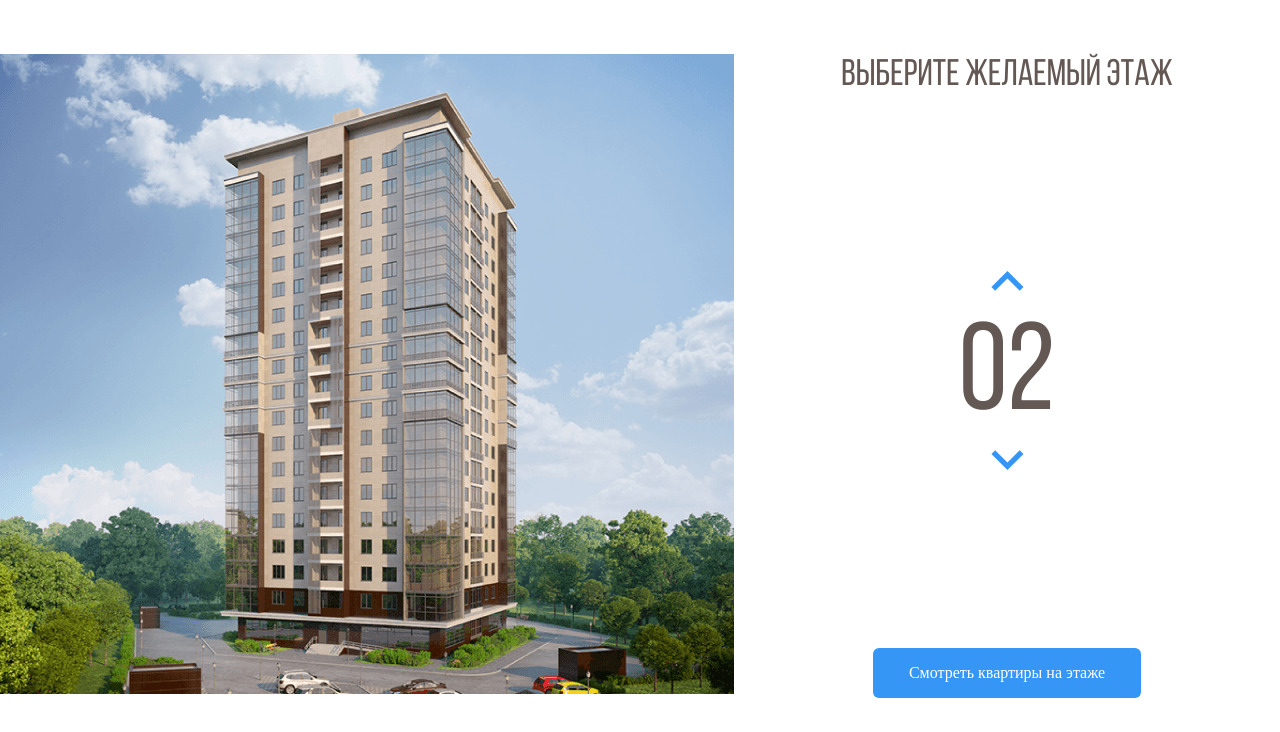
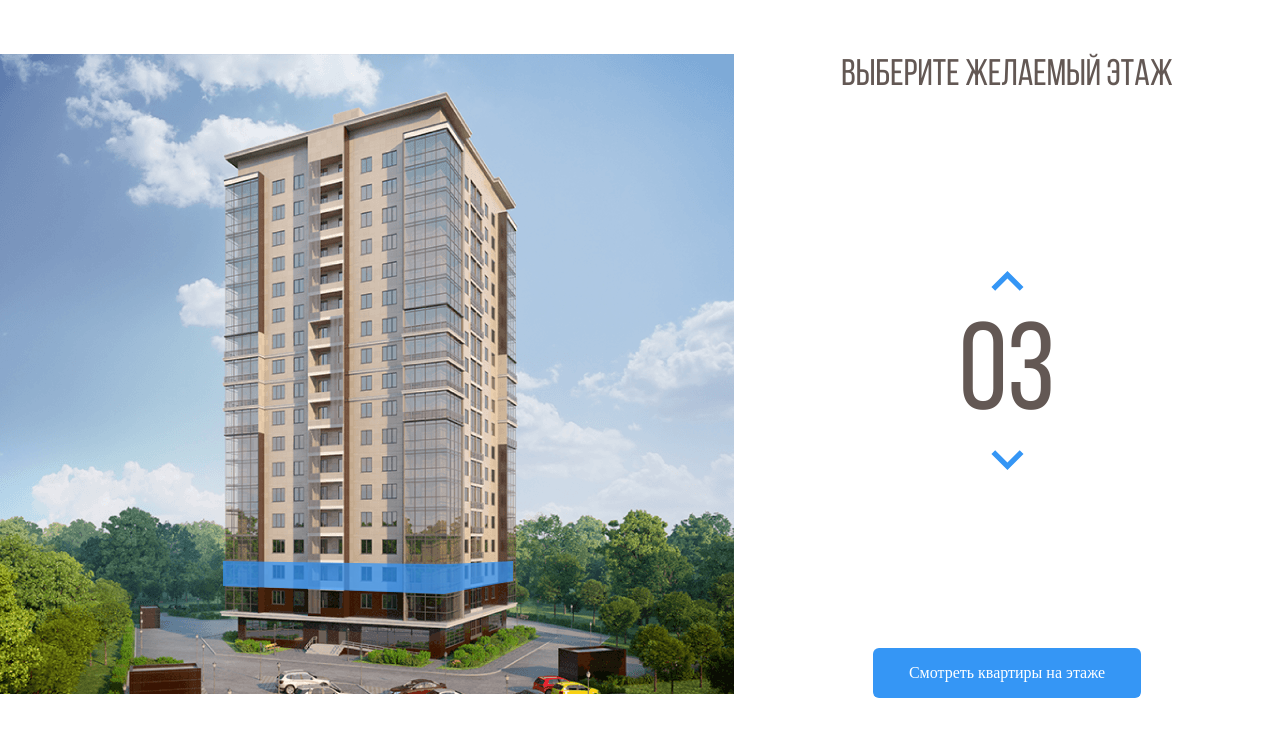
Before and after one commit to arteemm/residential-complex, a plain HTML site: page index.html in a window 1280 px wide. Both pictures are taken after a click on the button 1007 px from the left and 351 px from the top of the page. Shown: the part 68-800 px from the top of the page. Drawn offline with nearby package versions, Linux system fonts and the light colour scheme.

Commit message:
add js code

```diff
--- a/index.html
+++ b/index.html
@@ -54,23 +54,23 @@
         </pattern>
         <image id="image0" width="740" height="640" xlink:href="./image/home 1.png"/>
         </defs>
-        <path d="M222 533L442.8 541L512 527.3V549L443.5 568.7L222 557.7V533Z" fill="#3595F6" fill-opacity="0.75"/>
-        <path d="M223 532V507L443.3 510.3L513 507V527L443.7 540L223 532Z" fill="#3595F6" fill-opacity="0.75"/>
-        <path d="M223 506V481H444H513V504L445 511L223 506Z" fill="#3595F6" fill-opacity="0.75"/>
-        <path d="M223 482V457L444.3 453.3L512 460V482H444" fill="#3595F6" fill-opacity="0.75"/>
-        <path d="M223 456V430L444.5 426.7L513 437.7V459L444 452.3L223 456Z" fill="#3595F6" fill-opacity="0.75"/>
-        <path d="M222 429V405.3L443 393L514 416V437.3L443 425L222 429Z" fill="#3595F6" fill-opacity="0.75"/>
-        <path d="M222 407V382L444.2 365.7L514 394.3V415L443.7 393.3L222 407Z" fill="#3595F6" fill-opacity="0.75"/>
-        <path d="M222 382V357L444.5 336.7L514 373.3V394L442 365.3L222 382Z" fill="#3595F6" fill-opacity="0.75"/>
-        <path d="M222 356V332L445 307.3L514 351.3V373L444.7 335L222 356Z" fill="#3595F6" fill-opacity="0.75"/>
-        <path d="M222 331V307L444.5 278.3L514 329.3V350L443.7 307.7L222 331Z" fill="#3595F6" fill-opacity="0.75"/>
-        <path d="M221 307V283L443.3 250L514 309.3V329L444 278.3L221 307Z" fill="#3595F6" fill-opacity="0.75"/>
-        <path d="M222 282V258L443.2 223L513 287V308L444.3 249.7L222 282Z" fill="#3595F6" fill-opacity="0.75"/>
-        <path d="M222 258V233L444.3 195L513 265.3V286L444 222L222 258Z" fill="#3595F6" fill-opacity="0.75"/>
-        <path d="M222 232V207L442.8 163.3L513 242.3V265L444 191.7L222 232Z" fill="#3595F6" fill-opacity="0.75"/>
-        <path d="M223 208V183L443 135L513 220V243L442.3 163.7L223 208Z" fill="#3595F6" fill-opacity="0.75"/>
-        <path d="M222 183V158L441.8 106L513 198.3V221L443.3 134.7L222 183Z" fill="#3595F6" fill-opacity="0.75"/>
-        <path d="M222 158V132L444 75.3L513 177V198L443.7 106.3L222 158Z" fill="#3595F6" fill-opacity="0.75"/>
+        <path data-floor="02" d="M222 533L442.8 541L512 527.3V549L443.5 568.7L222 557.7V533Z" fill="#3595F6" fill-opacity="0.75"/>
+        <path data-floor="03" d="M223 532V507L443.3 510.3L513 507V527L443.7 540L223 532Z" fill="#3595F6" fill-opacity="0.75"/>
+        <path data-floor="04" d="M223 506V481H444H513V504L445 511L223 506Z" fill="#3595F6" fill-opacity="0.75"/>
+        <path data-floor="05" d="M223 482V457L444.3 453.3L512 460V482H444" fill="#3595F6" fill-opacity="0.75"/>
+        <path data-floor="06" d="M223 456V430L444.5 426.7L513 437.7V459L444 452.3L223 456Z" fill="#3595F6" fill-opacity="0.75"/>
+        <path data-floor="07" d="M222 429V405.3L443 393L514 416V437.3L443 425L222 429Z" fill="#3595F6" fill-opacity="0.75"/>
+        <path data-floor="08" d="M222 407V382L444.2 365.7L514 394.3V415L443.7 393.3L222 407Z" fill="#3595F6" fill-opacity="0.75"/>
+        <path data-floor="09" d="M222 382V357L444.5 336.7L514 373.3V394L442 365.3L222 382Z" fill="#3595F6" fill-opacity="0.75"/>
+        <path data-floor="10" d="M222 356V332L445 307.3L514 351.3V373L444.7 335L222 356Z" fill="#3595F6" fill-opacity="0.75"/>
+        <path data-floor="11" d="M222 331V307L444.5 278.3L514 329.3V350L443.7 307.7L222 331Z" fill="#3595F6" fill-opacity="0.75"/>
+        <path data-floor="12" d="M221 307V283L443.3 250L514 309.3V329L444 278.3L221 307Z" fill="#3595F6" fill-opacity="0.75"/>
+        <path data-floor="13" d="M222 282V258L443.2 223L513 287V308L444.3 249.7L222 282Z" fill="#3595F6" fill-opacity="0.75"/>
+        <path data-floor="14" d="M222 258V233L444.3 195L513 265.3V286L444 222L222 258Z" fill="#3595F6" fill-opacity="0.75"/>
+        <path data-floor="15" d="M222 232V207L442.8 163.3L513 242.3V265L444 191.7L222 232Z" fill="#3595F6" fill-opacity="0.75"/>
+        <path data-floor="16" d="M223 208V183L443 135L513 220V243L442.3 163.7L223 208Z" fill="#3595F6" fill-opacity="0.75"/>
+        <path data-floor="17" d="M222 183V158L441.8 106L513 198.3V221L443.3 134.7L222 183Z" fill="#3595F6" fill-opacity="0.75"/>
+        <path data-floor="18" d="M222 158V132L444 75.3L513 177V198L443.7 106.3L222 158Z" fill="#3595F6" fill-opacity="0.75"/>
         </svg>
     </div>
     <!-- /.main-image -->
@@ -91,5 +91,9 @@
     </div>
     <!-- /.main-info -->
   </main>
+  <script
+  src="https://code.jquery.com/jquery-3.6.0.min.js" integrity="sha256-/xUj+3OJU5yExlq6GSYGSHk7tPXikynS7ogEvDej/m4=" crossorigin="anonymous">
+  </script>
+  <script src="./js/main.js"></script>
 </body>
 </html>
--- /dev/null
+++ b/js/main.js
@@ -0,0 +1,37 @@
+$(document).ready(function () {
+  var currentFloor = 2; //переменная где хранится текущий этаж
+  var floorPath = $(".home-image path"); // каждый отдельный этаж в SVG
+  var counterUp = $(".counter-up"); // кнопка увеличения этажа
+  var counterDown = $(".counter-down"); // кнопка уменьшения этажа
+
+   // функция при наведении мышью на этаж
+  floorPath.on('mouseover', function() {
+    floorPath.removeClass('current-floor') ; // удаляем активный класс у этажей
+    currentFloor = $(this).attr('data-floor'); // получаем значение текущего этажа
+    $('.counter').text(currentFloor); // записываем значение этажа в счетчик справа
+  });
+
+  // отслеживаем клик по кнопке вверх
+  counterUp.on("click", function () {
+    // проверяем значение этажа, оно не должно быть больше 18
+    if (currentFloor < 18) {
+      currentFloor++; // прибавляем один этаж
+      usCurrentFloor = currentFloor.toLocaleString('en-Us', {minimumIntegerDigits: 2, useGrouping: false}); // форматируем переменную с этажем, чтобы было 01 а не 1
+      $('.counter').text(usCurrentFloor); // записываем значение этажа в счетчик справа
+      floorPath.removeClass('current-floor') ;// удаляем активный класс у этажей
+      $(`[data-floor=${usCurrentFloor}]`).toggleClass("current-floor"); // подсвечиваем текущий этаж
+    }
+  });
+
+   // отслеживаем клик по кнопке ввниз
+  counterDown.on('click', function () {
+    // проверяем значение этажа, оно не должно быть меньше 2
+    if (currentFloor > 2) {
+      currentFloor--; // вычитаем один этаж
+      usCurrentFloor = currentFloor.toLocaleString('en-Us', {minimumIntegerDigits: 2, useGrouping: false});// форматируем переменную с этажем, чтобы было 01 а не 1
+      $('.counter').text(usCurrentFloor);// записываем значение этажа в счетчик справа
+      floorPath.removeClass('current-floor') ;// удаляем активный класс у этажей
+      $(`[data-floor=${usCurrentFloor}]`).toggleClass("current-floor");// подсвечиваем текущий этаж
+    }
+  });
+});
--- a/style/style.css
+++ b/style/style.css
@@ -117,3 +117,6 @@
   padding: 16px 36px;
   cursor: pointer;
 }
+path.current-floor {
+  opacity: 1;
+}
```
